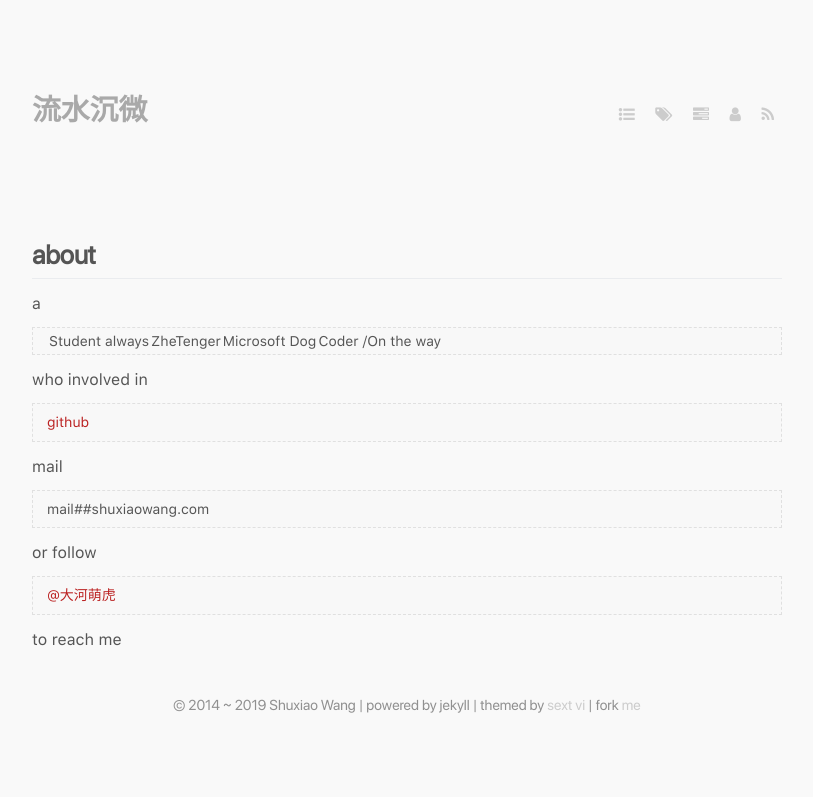
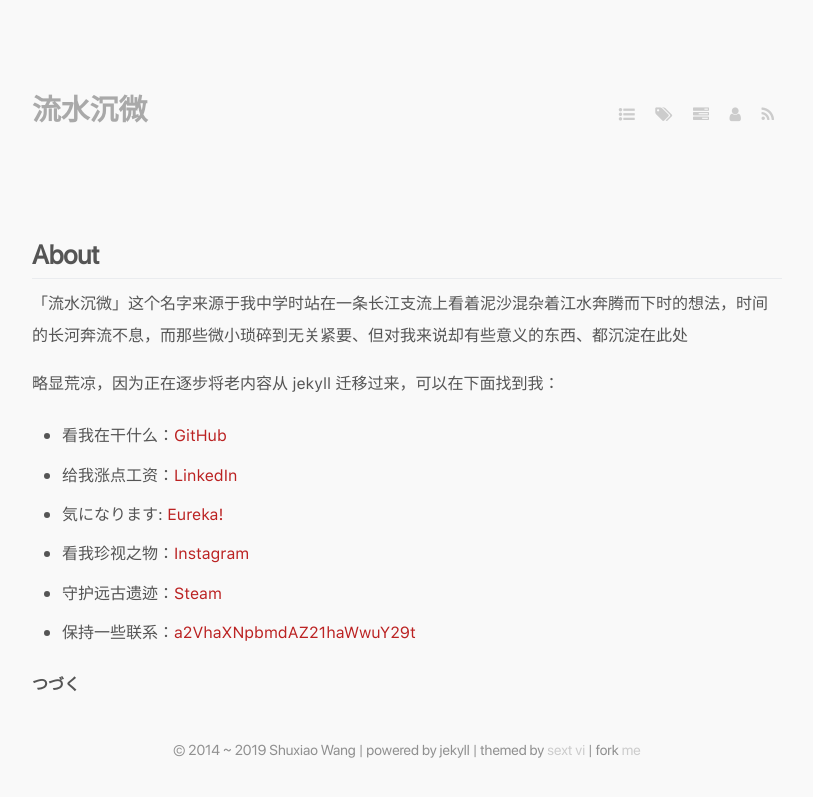
Before and after one commit to keaising/keaising.github.io, a Jekyll site: the page built from about.markdown, in a window 1280 px wide. Shown: the top 797 px of the page, without its empty margins (233-1046 px from the left). Built offline with Jekyll 4.4.1, drawn with Linux system fonts in a browser that asks for light colours; nearby versions of some CDN libraries.

Commit message:
change font

```diff
--- a/about.markdown
+++ b/about.markdown
@@ -1,22 +1,22 @@
 ---
-title: about
+title: About
 layout: page
 ---
 
-a
->  Student always | ZheTenger | Microsoft Dog | Coder /On the way
+「流水沉微」这个名字来源于我中学时站在一条长江支流上看着泥沙混杂着江水奔腾而下时的想法，时间的长河奔流不息，而那些微小琐碎到无关紧要、但对我来说却有些意义的东西、都沉淀在此处
 
+略显荒凉，因为正在逐步将老内容从 jekyll 迁移过来，可以在下面找到我：
 
-who involved in
-> [github](https://github.com/keaising)
++ 看我在干什么：[GitHub](https://github.com/keaising)
 
++ 给我涨点工资：[LinkedIn](https://www.linkedin.com/in/wangshuxiao/)
 
-mail
-> mail##shuxiaowang.com
++ 気になります: [Eureka!](https://eureka.shuxiao.wang)
 
++ 看我珍视之物：[Instagram](https://www.instagram.com/asukayui/)
 
-or follow
-> [@大河萌虎](https://twitter.com/#!/keaising)
++ 守护远古遗迹：[Steam](https://steamcommunity.com/id/asukayui/)
 
++ 保持一些联系：[a2VhaXNpbmdAZ21haWwuY29t](https://en.wikipedia.org/wiki/Base64)
 
-to reach me
+**つづく**
--- a/media/css/style.css
+++ b/media/css/style.css
@@ -77,7 +77,7 @@ h1, h2, h3, h4, h5 {
   font-family: sf_pro_displayregular; }
 
 time {
-  font-family: Ubuntu, sf_monoregular, monospace; }
+  font-family: ubunturegular, sf_monoregular, monospace; }
 
 header {
   margin: 0 auto;
--- a/media/css/style.scss
+++ b/media/css/style.scss
@@ -17,7 +17,7 @@ $head-font: "sf_pro_displayregular";
 $font: $font-name, "Hiragino Sans GB", "Microsoft YaHei", sans-serif;
 $monospace: "sf_monoregular", monospace;
 $label-font: $head-font, "Hiragino Sans GB", "Microsoft YaHei", sans-serif;
-$time-font: "Ubuntu", $monospace;
+$time-font: "ubunturegular", $monospace;
 $background-color: #f9f9f9;
 
 @mixin page {
--- a/media/fonts/font.css
+++ b/media/fonts/font.css
@@ -28,3 +28,12 @@
     font-style: normal;
 
 }
+
+@font-face {
+    font-family: 'ubunturegular';
+    src: url('ubuntu-r-webfont.woff2') format('woff2'),
+         url('ubuntu-r-webfont.woff') format('woff');
+    font-weight: normal;
+    font-style: normal;
+
+}
```
Also changed, not shown: media/fonts/ubuntu-r-webfont.woff (added), media/fonts/ubuntu-r-webfont.woff2 (added), 1 other file.
